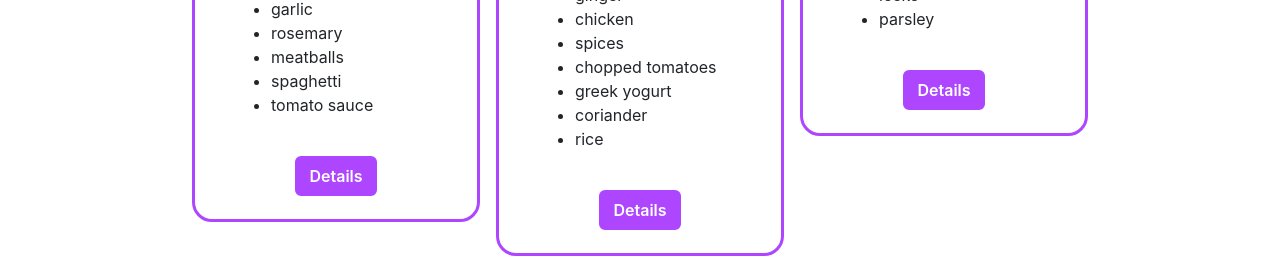
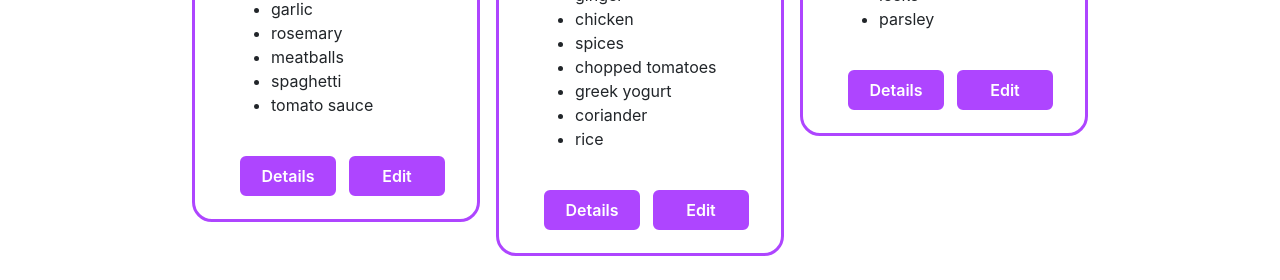
Before and after one commit to hegnemurd/recipes, a React (Create React App) app in the folder project/: page / in a window 1280 px wide. Shown: the part 474-754 px from the top of the page. Built offline with nearby package versions, Linux system fonts and the light colour scheme.

Commit message:
Functional logic for edit recipes

```diff
--- a/project/src/components/NewRecipeForm/NewRecipeForm.tsx
+++ b/project/src/components/NewRecipeForm/NewRecipeForm.tsx
@@ -7,6 +7,8 @@ import classes from "./NewRecipeForm.module.css";
 import SaveButton from "../UI/Buttons/SaveButton";
 
 const NewRecipeForm = (props: any) => {
+  // in here recognise isEditing and use the fields with ready data
+
   const [enteredImg, setEnteredImg] = useState("");
   const [enteredName, setEnteredName] = useState("");
   const [enteredIngredients, setEnteredIngredients] = useState([""]);
@@ -23,9 +25,7 @@ const NewRecipeForm = (props: any) => {
 
   const ingredientsChangeHandler = (e: React.ChangeEvent<HTMLInputElement>) => {
     const newIngredients = e.currentTarget.value;
-    // needs fixing to accept ingredients with a space "chopped onion",
-    // rather than creating two different ingredients "chopped, onion"
-    const newIngArray = newIngredients.split(/[ ,]+/);
+    const newIngArray = newIngredients.split(/[,]+/);
     setEnteredIngredients(newIngArray);
   };
 
@@ -33,7 +33,6 @@ const NewRecipeForm = (props: any) => {
     event.preventDefault();
     const uniqueId = Math.floor(Math.random() * 1000000).toString();
 
-    // all data is collected in props, but is not sent to app, other than the first prop
     props.newRecipeData(uniqueId, enteredImg, enteredName, enteredIngredients);
 
     navigate("/");
@@ -60,7 +59,10 @@ const NewRecipeForm = (props: any) => {
         />
       </Form.Group>
       <Form.Group className="mb-3" controlId="formGroupIngredients">
-        <Form.Label className={classes["form-label"]}>Ingredients:</Form.Label>
+        <Form.Label className={classes["form-label"]}>
+          Ingredients: &#40;write ingredients with commas separating them, like
+          the example below&#41;
+        </Form.Label>
         <Form.Control
           onChange={ingredientsChangeHandler}
           as="textarea"
--- a/project/src/components/Recipes/RecipeItem.module.css
+++ b/project/src/components/Recipes/RecipeItem.module.css
@@ -43,6 +43,7 @@ ul {
   font-weight: 600;
   background-color: #ae45ff;
   border: 2px solid #ae45ff;
+  width: 6rem;
 }
 
 .button:hover {
--- a/project/src/components/Recipes/RecipeItem.tsx
+++ b/project/src/components/Recipes/RecipeItem.tsx
@@ -1,28 +1,38 @@
 import { Link } from "react-router-dom";
 
-import Recipe from "../../models/Recipes";
 import { Button, Card } from "react-bootstrap";
 import classes from "./RecipeItem.module.css";
+import Recipe from "../../models/Recipes";
 
-const RecipeItem: React.FC<Recipe> = (props: Recipe) => {
-  // const array = [props.id, props.img, props.recipeName, props.ingredients]
+export interface RecipeItemProp {
+  recipe: Recipe;
+  editHandler: (id: string) => void;
+}
+
+const RecipeItem = (props: RecipeItemProp) => {
   return (
-    <Card className={classes.card} id={props.id}>
-      <Card.Img alt="recipe" src={props.img} className="height: 200px" />
+    <Card className={classes.card} id={props.recipe.id}>
+      <Card.Img alt="recipe" src={props.recipe.img} className="height: 200px" />
       <Card.Body>
-        <Card.Title className={classes.title}>{props.recipeName}</Card.Title>
+        <Card.Title className={classes.title}>
+          {props.recipe.recipeName}
+        </Card.Title>
         <Card.Body>
           <ul>
-            {props.ingredients.map((ingredient, id) => (
+            {props.recipe.ingredients.map((ingredient, id) => (
               <li key={id}>{ingredient}</li>
             ))}
           </ul>
         </Card.Body>
-        <Link className="btn" to={`/recipe-details/${props.id}`}>
-          <Button className={classes.button}>
-            Details
-          </Button>
+        <Link className="btn" to={`/recipe-details/${props.recipe.id}`}>
+          <Button className={classes.button}>Details</Button>
         </Link>
+        <Button
+          className={classes.button}
+          onClick={() => props.editHandler(props.recipe.id)}
+        >
+          Edit
+        </Button>
       </Card.Body>
     </Card>
   );
--- a/project/src/pages/RecipeList.tsx
+++ b/project/src/pages/RecipeList.tsx
@@ -1,21 +1,28 @@
+import { useState } from "react";
+
 import Recipe from "../models/Recipes";
 import RecipeItem from "../components/Recipes/RecipeItem";
 import { Container, Row } from "react-bootstrap";
 
 import classes from "./RecipeList.module.css";
 
-const RecipeList: React.FC<{ items: Recipe[] }> = (props) => {
+interface RecipeListProps {
+  items: Recipe[];
+}
+
+const RecipeList = (props: RecipeListProps) => {
+  const [isEditing, setIsEditing] = useState(false);
+
+  const editHandler = () => {
+    setIsEditing(true);
+    console.log(isEditing);
+  };
+
   return (
     <Container className={classes.container}>
       <Row className={`flex-row gap-3 ${classes.row}`}>
-        {props.items.map((item: Recipe) => (
-          <RecipeItem
-            key={item.id}
-            id={item.id}
-            img={item.img}
-            recipeName={item.recipeName}
-            ingredients={item.ingredients}
-          />
+        {props.items.map((item) => (
+          <RecipeItem key={item.id} recipe={item} editHandler={editHandler} />
         ))}
       </Row>
     </Container>
```
